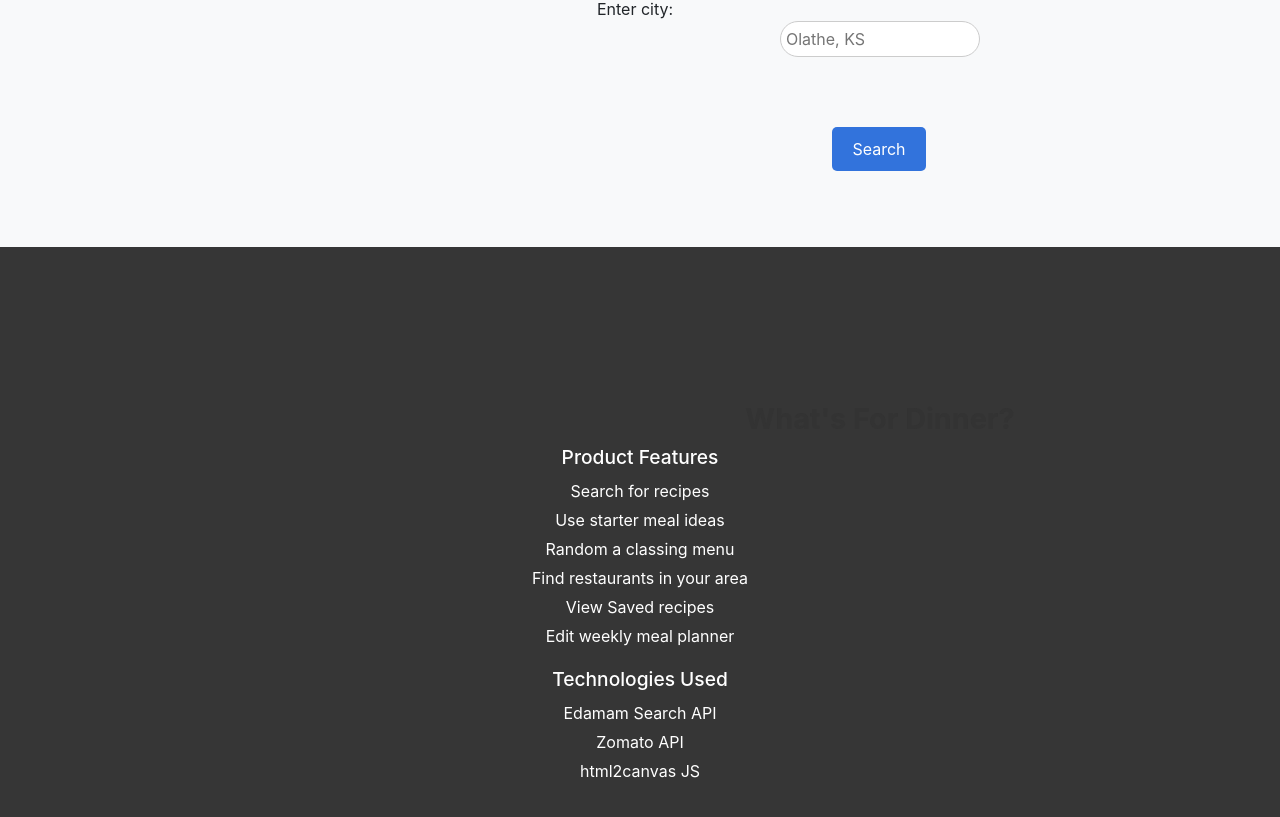
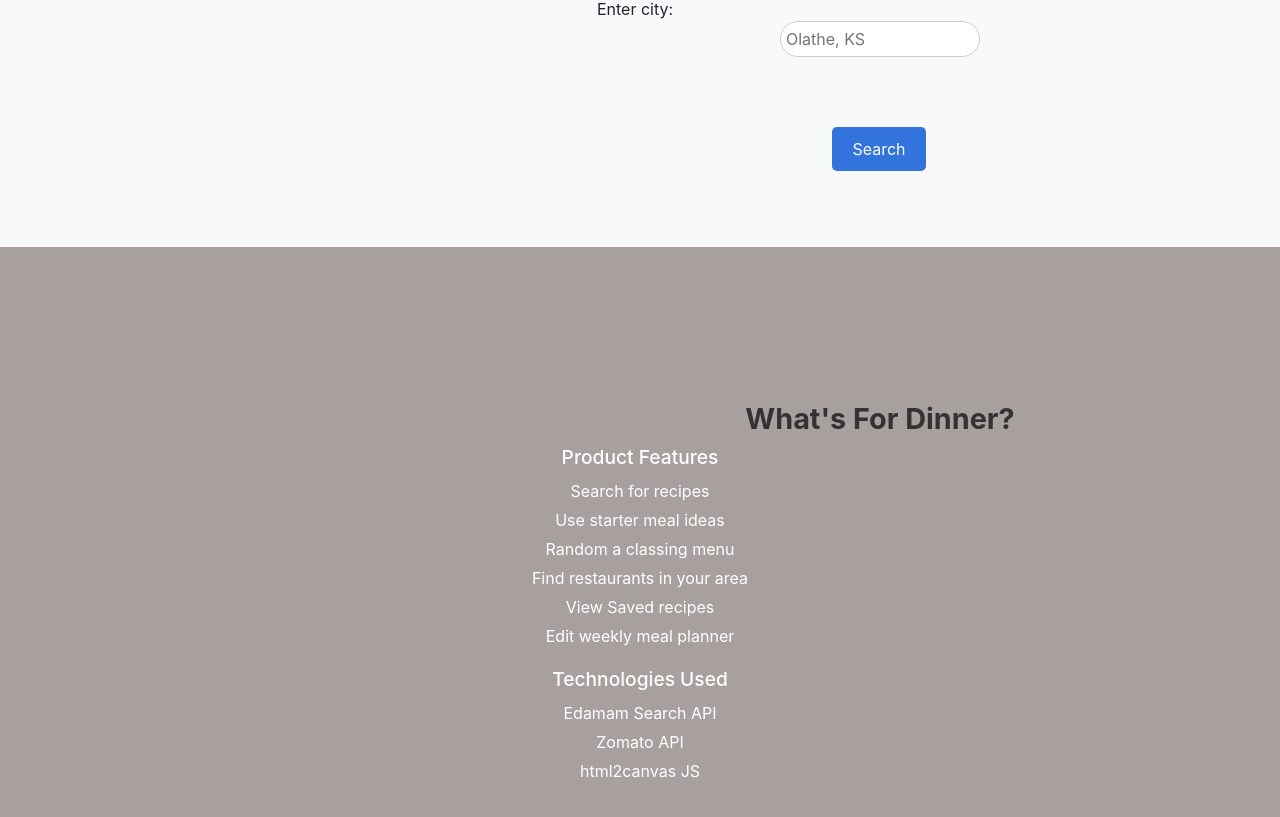
Before and after one commit to sonalika1512/WhatsForDinner, a React (Create React App) app: page / in a window 1280 px wide. Shown: the part 1885-2702 px from the top of the page. Built offline with nearby package versions, Linux system fonts and the light colour scheme; a web font is replaced by a local one.

Commit message:
Update Footer.css

```diff
--- a/src/Components/Footer/Footer.css
+++ b/src/Components/Footer/Footer.css
@@ -1,7 +1,7 @@
 /* Footer.css */
 
 .footer {
-  background-color: #363636;
+  background-color: #a89f9f;
   color: #fff;
   padding: 40px 0;
 }
```
